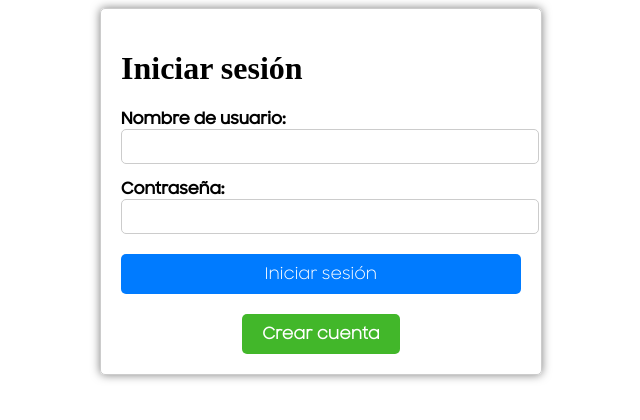
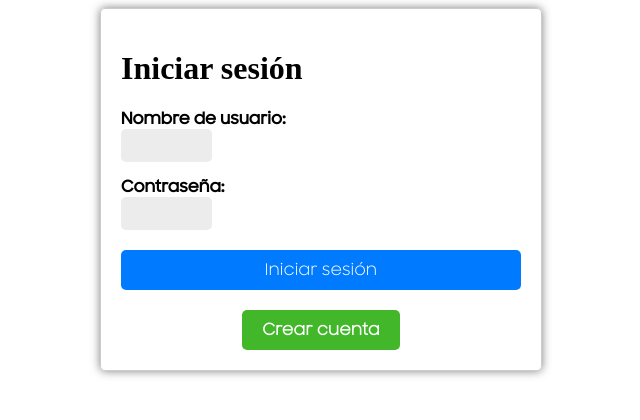
Before and after one commit to MaquinaTech/maquinatech-frontend, a Next.js app: page / in a window 1280 px wide. Shown: the top 420 px of the page, without its empty margins (319-959 px from the left). Built offline with nearby package versions, Linux system fonts and the light colour scheme.

Commit message:
add transition

```diff
--- a/pages/auth/Login.js
+++ b/pages/auth/Login.js
@@ -1,4 +1,4 @@
-import React from 'react';
+import React, {useState} from 'react';
 import Link from 'next/link';
 import { useRouter } from 'next/router';
 import { useDispatch, useSelector } from 'react-redux';
@@ -19,6 +19,19 @@ const Login = () => {
   const dispatch = useDispatch(); // Get the dispatch function from Redux
   const loginError = useSelector((state) => state.auth.error); // Get the error from Redux
 
+  const [isActiveUsername, setIsActiveUsername] = useState(false);
+  const [isActivePassword, setIsActivePassword] = useState(false);
+
+  // Input focus handlers
+  const handleFocus = (field) => {
+    if (field === 'username') setIsActiveUsername(true);
+    if (field === 'password') setIsActivePassword(true);
+  };
+  const handleBlur = (field) => {
+    if (field === 'username') setIsActiveUsername(false);
+    if (field === 'password') setIsActivePassword(false);
+  };
+
   // Call the action from Redux
   const handleLogin = async (values) => {
     dispatch(login(values));
@@ -38,7 +51,9 @@ const Login = () => {
             <Field
               type="text"
               name="username"
-              className={styles.container__input}
+              className={isActiveUsername ? `${styles.container__input__active} ${styles.container__input}` : styles.container__input}
+              onFocus={() => handleFocus('username')}
+              onBlur={() => handleBlur('username')}
               />
             <ErrorMessage name="username" component="div" className={styles.container__error} />
           </div>
@@ -47,7 +62,9 @@ const Login = () => {
             <Field
               type="password"
               name="password"
-              className={styles.container__input}
+              className={isActivePassword ? `${styles.container__input__active} ${styles.container__input}` : styles.container__input}
+              onFocus={() => handleFocus('password')}
+              onBlur={() => handleBlur('password')}
               />
             <ErrorMessage name="password" component="div" className={styles.container__error} />
           </div>
--- a/styles/Auth.module.scss
+++ b/styles/Auth.module.scss
@@ -54,10 +54,20 @@
 
   &__input {
     font-family: 'samsung';
-    width: 100%;
+    width: 75px;
     padding: 8px;
-    border: 1px solid #ccc;
+    border: none;
     border-radius: 5px;
+    outline: none;
+    background-color: #ececec;
+    transition: width 0.8s ease;
+    transform-origin: left;
+
+    &__active {
+      width: 300px;
+      transition: width 0.8s ease;
+      box-shadow: 0 0 5px rgba(0, 0, 0, 0.3);
+    }
   }
 
   &__error {
@@ -112,5 +122,4 @@
     box-shadow: 0 0 5px rgba(0, 0, 0, 0.3);
   }
 
-
 }
```
